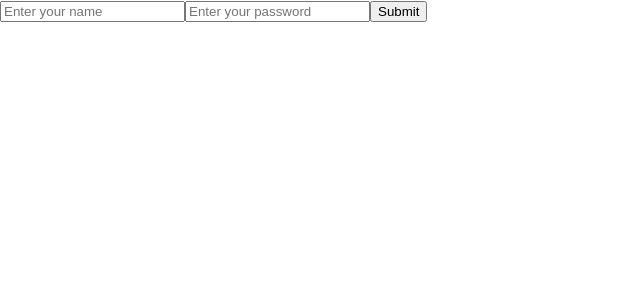
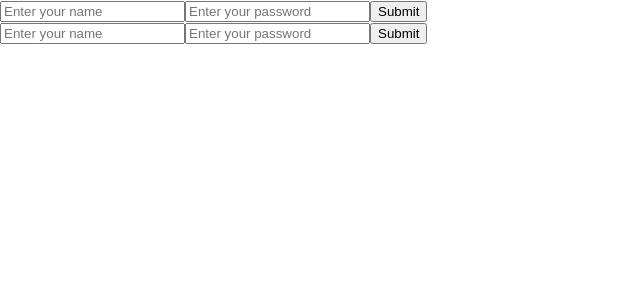
Before and after one commit to phamducbinhh/React-Design-Patterns, a React (Vite) app: page / in a window 1280 px wide. Shown: the top 300 px of the page, without its empty margins (0-640 px from the left). Built offline with nearby package versions, Linux system fonts and the light colour scheme.

Commit message:
Controlled Components

```diff
--- a/src/App.tsx
+++ b/src/App.tsx
@@ -1,10 +1,12 @@
 import { Fragment } from 'react/jsx-runtime'
 import Uncontrolled from './components/uncontrolled/uncontrolled'
+import Controlled from './components/controlled/controlled'
 
 export default function App() {
   return (
     <Fragment>
       <Uncontrolled />
+      <Controlled />
     </Fragment>
   )
 }
--- /dev/null
+++ b/src/components/controlled/controlled.tsx
@@ -0,0 +1,31 @@
+import React from 'react'
+
+export default function Controlled() {
+  const [name, setName] = React.useState('')
+  const [password, setPassword] = React.useState('')
+  const handleSubmit = (event: React.FormEvent<HTMLFormElement>) => {
+    event.preventDefault()
+  }
+
+  return (
+    <form onSubmit={handleSubmit}>
+      <input
+        type='text'
+        name='name'
+        placeholder='Enter your name'
+        value={name}
+        onChange={(e) => setName(e.target.value)}
+      />
+
+      <input
+        type='password'
+        name='password'
+        placeholder='Enter your password'
+        value={password}
+        onChange={(e) => setPassword(e.target.value)}
+      />
+
+      <button type='submit'>Submit</button>
+    </form>
+  )
+}
```
